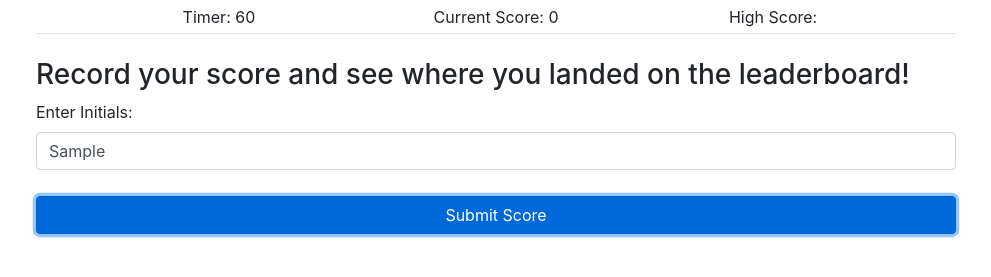
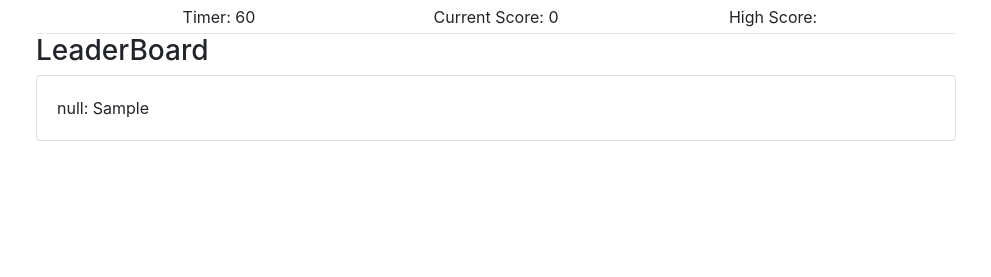
Before and after one commit to jaromplewe/code-quiz, a plain HTML site: page highscores.html in a window 1280 px wide. Both pictures are taken after typing "Sample" into the empty fields and a click on the button "Submit Score". Shown: the part 51-328 px from the top of the page, without its empty margins (144-1135 px from the left). Drawn offline with nearby package versions, Linux system fonts and the light colour scheme.

Commit message:
Added leaderboard

```diff
--- a/Assets/javascript/highscores.js
+++ b/Assets/javascript/highscores.js
@@ -1,14 +1,18 @@
 // Links to DOM
 const submitScoreBtn = document.getElementById('submit-score-btn');
 const initialsForm = document.getElementById('initialsForm');
+const form = document.getElementById('form');
+const leaderboard1 = document.getElementById('leaderboard1');
+let leaderboard2 = document.getElementById('leaderboard2');
+const cardContainer = document.getElementById('card-container');
 
 function submitScreen() {
 
-    // Edit the highScoreScore variable
-    // localStorage.setItem('highScore', localStorage.getItem('Score'));
-    // highScoreScore = (localStorage.getItem('highScore'));
-    // localStorage.setItem('initials')
-    console.log('hello')
+    // hide leaderboard
+    leaderboard1.classList.remove('hide')
+    leaderboard2.classList.add('hide');
+    console.log(leaderboard2)
+
 
     score = localStorage.getItem('Score');
     initials = initialsForm.value;
@@ -16,8 +20,8 @@ function submitScreen() {
     // ADD SCORES INTO LOCAL STORAGE
     // define new row object
     newRow = {
-        'initials' : initials,
-        'score' : score
+        'initials': initials,
+        'score': score
     }
     // Pull allScores array from local storage and parse
     let allScores = localStorage.getItem('allScores');
@@ -32,23 +36,42 @@ function submitScreen() {
     let allScoresString = JSON.stringify(allScoresParse);
     localStorage.setItem('allScores', allScoresString);
 
-    // Click 'submit score'
-    // submitScoreBtn.addEventListener('click', function () {
+    // takes user to leaderboard
+    submitScoreBtn.addEventListener('click', highScores);
+
+}
+function highScores() {
+    // hide form
+
+    leaderboard1.classList.add('hide')
+    leaderboard2.classList.remove('hide')
+
+    // get allScores from localStorage
+    allScores = localStorage.getItem('allScores');
+    allScoresParse = JSON.parse(allScores);
+
+    // function to sort scores in decending order
+    function compare(a, b) {
+        const scoreA = Number(a.score);
+        const scoreB = Number(b.score);
+
+        let comparison = 0;
+        if (scoreA > scoreB) {
+            comparison = -1;
+        } else if (scoreA < scoreB) {
+            comparison = 1;
+        }
+        return comparison;
+    }
+    allScoresParse.sort(compare);
 
 
-    // });
-    // adds initials with current score and stringify's them
-
-    // adds the string to local storage
-    // takes user to leaderboard
-
-    // Parse highScoreScore and display on leaderboard
-}
-
-function highScores () {
-    allScores = localStorage.getItem('allScores');
-    allScoresParse = JSON.parse(allScores);
-    console.log(allScoresParse)
+    for (let i = 0; i < allScoresParse.length; i++) {
+        let scoreList = document.createElement('div');
+        scoreList.classList.add('card-body');
+        scoreList.textContent = allScoresParse[i].score + ": " + allScoresParse[i].initials;
+        cardContainer.appendChild(scoreList);
+    }
 };
 
 // Click submit score to run highScoreScreen func
--- a/Assets/style/style.css
+++ b/Assets/style/style.css
@@ -22,3 +22,7 @@
 .hide {
     visibility: hidden;
 }
+
+.bring-to-top {
+    margin-top: -200px;
+}
--- a/highscores.html
+++ b/highscores.html
@@ -33,15 +33,24 @@
         </div>
 
         <!-- Submit Page -->
-        <div>
-            <div class="row justify-content-center">
-                <div class="col-sm-10">
+        <div class="">
+            <div id="form" class="row justify-content-center">
+                <div id="leaderboard1" class="col-sm-10">
                     <h3 id="record-score">Record your score and see where you landed on the leaderboard!</h3>
                     <div class="form-group">
                         <label for="initialsForm">Enter Initials:</label>
                         <input class="form-control" id="initialsForm" placeholder="JLP" value="">
                     </div>
                     <button id="submit-score-btn" class="btn btn-primary" type="submit">Submit Score</button>
+                </div>
+            </div>
+
+            <!-- LeaderBoard -->
+            <div class="row justify-content-center">
+                <div id="leaderboard2" class="hide bring-to-top col-sm-10">
+                    <h3 id="record-score">LeaderBoard</h3>
+                    <div id="card-container" class="card">
+                    </div>
                 </div>
             </div>
         </div>
```
Also changed, not shown: Assets/javascript/javascript.js (+33 -0 lines).
